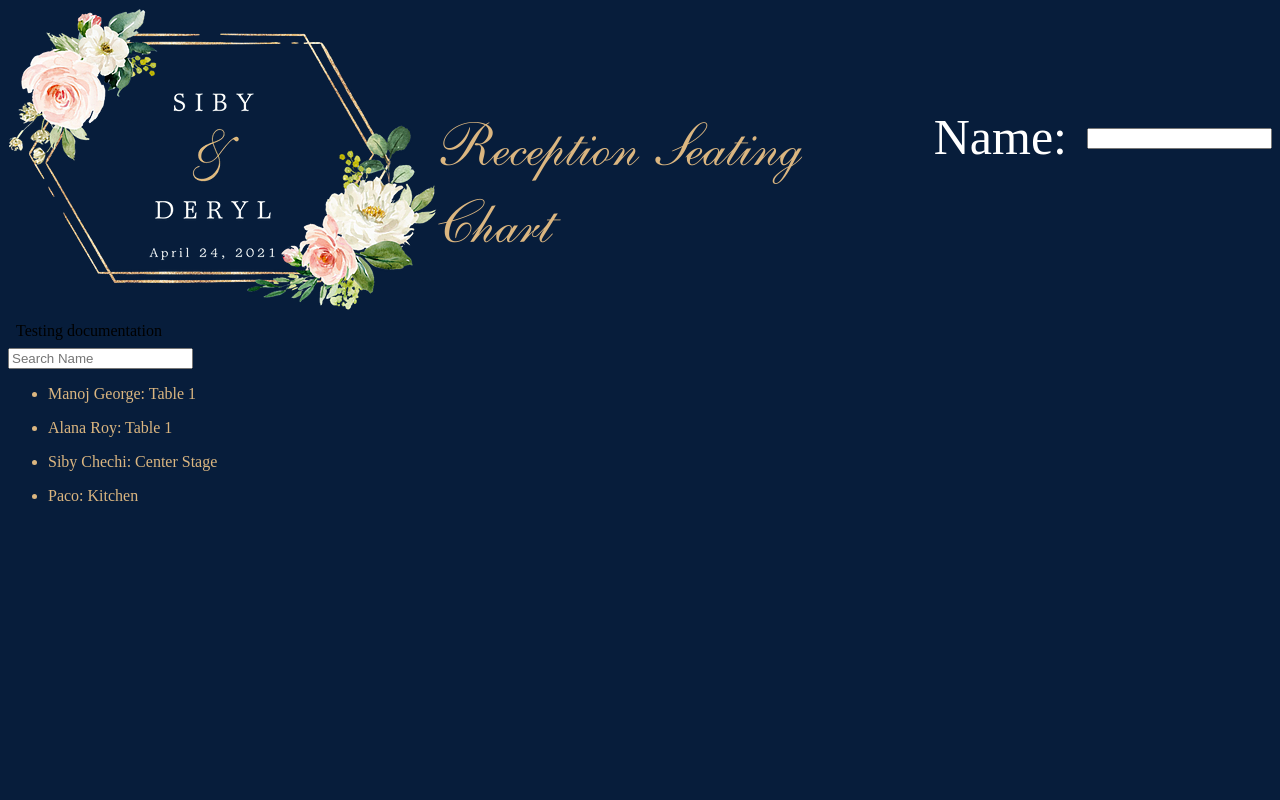
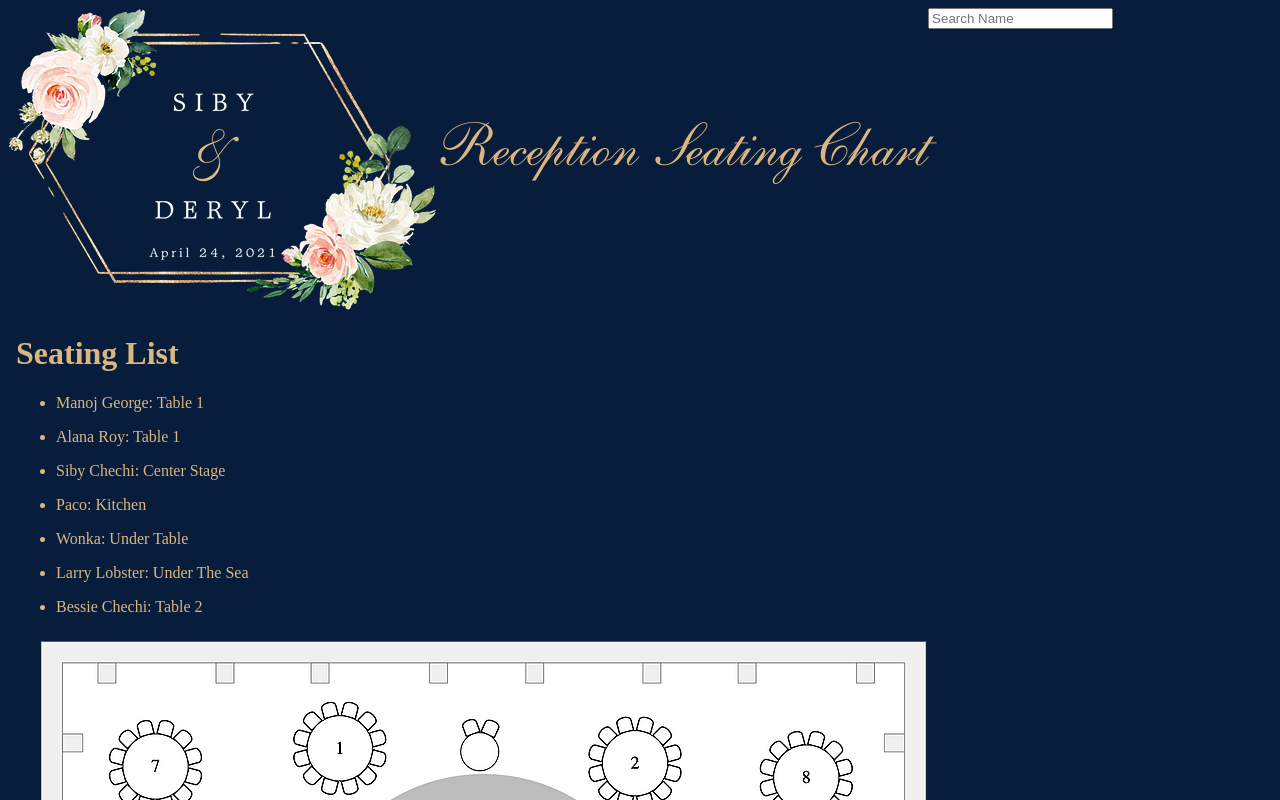
Before and after one commit to manojmpg114/DerylSiby_Wedding, an Angular app in the folder wedding-site/: page / in a window 1280 px wide. Shown: the top 800 px of the page. Built offline with nearby package versions, Linux system fonts and the light colour scheme.

Commit message:
filter adjustment + table0
working set for list search and table map

editions with conditional ngif and multiple table images ongoing

```diff
--- a/wedding-site/src/app/app.component.html
+++ b/wedding-site/src/app/app.component.html
@@ -7,27 +7,51 @@
     <div class = "colortext">
       Reception Seating Chart
     </div>
+<!--
     <div class = "search">
       Name:
     </div>
     <div class = "box">
       <input>
     </div>
+-->
+    <div class="md-form">
+      <input type="search" [(ngModel)]="searchText" placeholder="Search Name">
+    </div>
+
   </div>
 </div>
 
 <body>
-  Testing documentation
+  <div class = "body">
+    <h1>
+      Seating List
+    </h1>
+  </div>
+  <ul *ngFor="let data of dataset | filter: searchText" class = "list-set">
+    <li>{{data}}</li>
+  </ul>
+
+  <div class = "imgdiv">
+    <img src = "../assets/img/table0.png">
+  </div>
 
 </body>
+
+<!--
 
 <div class="md-form">
   <input type="search" [(ngModel)]="searchText" placeholder="Search Name">
 </div>
+
 <ul *ngFor="let data of dataset | filter: searchText" class = "list-set">
   <li>{{data}}</li>
 </ul>
 
+-->
+
+
+
 
 
 <router-outlet></router-outlet>
--- a/wedding-site/src/app/app.component.ts
+++ b/wedding-site/src/app/app.component.ts
@@ -7,6 +7,8 @@ import { Component } from '@angular/core';
 })
 export class AppComponent {
   title = 'wedding-site';
-  dataset = ['Manoj George: Table 1', 'Alana Roy: Table 1', 'Siby Chechi: Center Stage', 'Paco: Kitchen'];
+  dataset = ['Manoj George: Table 1', 'Alana Roy: Table 1',
+   'Siby Chechi: Center Stage', 'Paco: Kitchen', 'Wonka: Under Table',
+  'Larry Lobster: Under The Sea', 'Bessie Chechi: Table 2'];
   searchText: string ="";
 }
--- a/wedding-site/src/styles.css
+++ b/wedding-site/src/styles.css
@@ -34,6 +34,7 @@ html { background-color: #071d3b;}
 
 .list-set {
     color:#dbb680
+
 }
 
 .search{
@@ -47,3 +48,7 @@ html { background-color: #071d3b;}
     margin-top: 120px;
     margin-left: 20px;
 }
+
+.body {
+    color:#dbb680
+}
```
Also changed, not shown: wedding-site/src/assets/img/table0.png (added).
